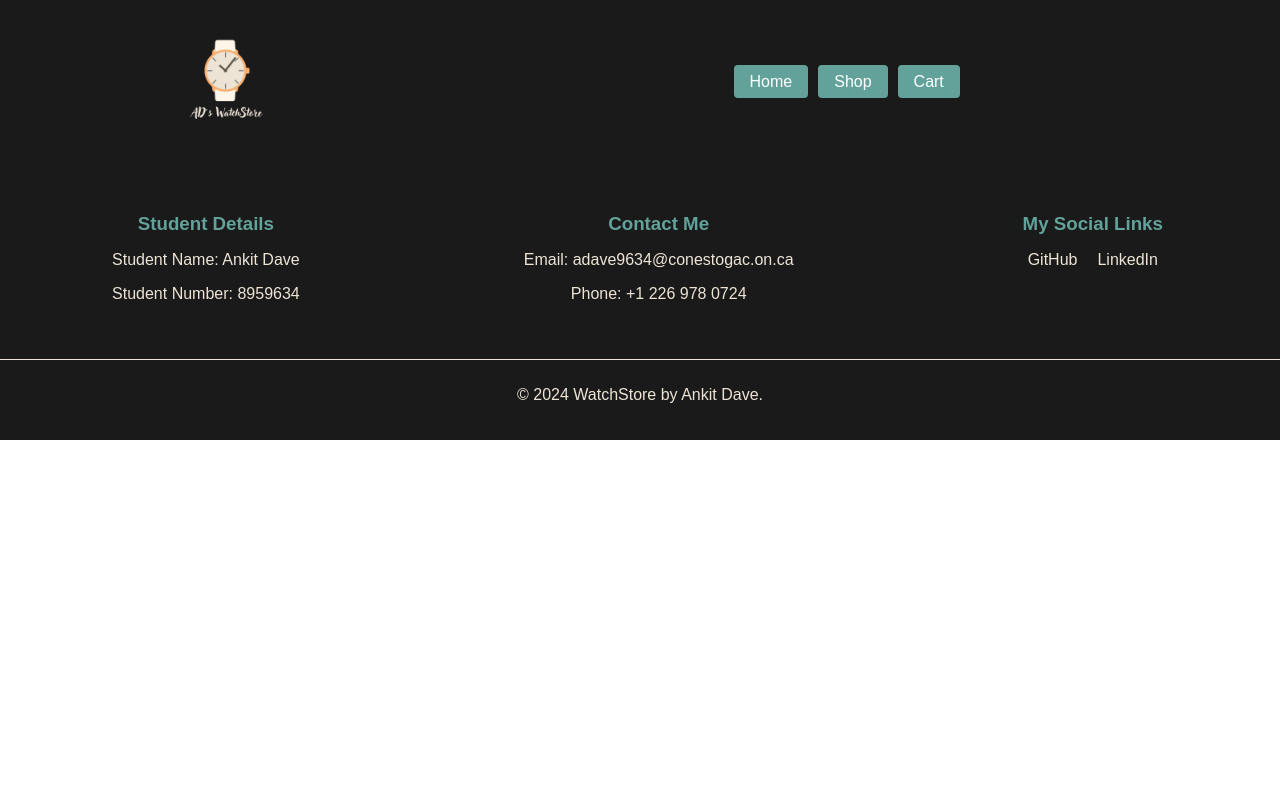
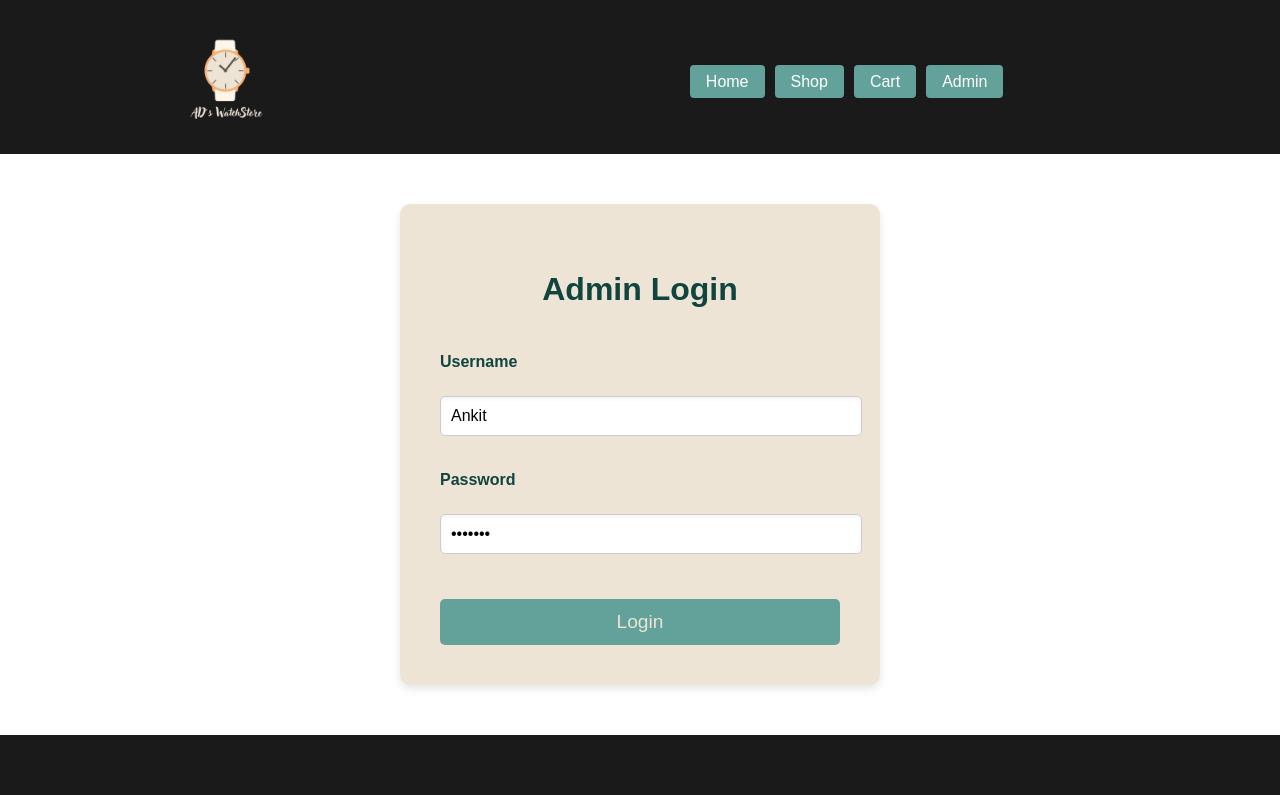
Before and after one commit to ankitdave677/ecommerce-project, a React (Create React App) app in the folder frontend/: page /admin-login in a window 1280 px wide. Shown: the top 795 px of the page. Built offline with nearby package versions, Linux system fonts and the light colour scheme.

Commit message:
Admin Dashboard error fixed

```diff
--- a/frontend/src/App.js
+++ b/frontend/src/App.js
@@ -6,6 +6,8 @@ import ProductDetail from './components/ProductDetail';
 import Cart from './components/Cart';
 import CheckoutPage from './components/CheckoutPage';
 import ThankYouPage from './components/ThankYouPage';
+import AdminLogin from './components/AdminLogin';
+import AdminDashboard from './components/AdminDashboard';
 import NavBar from './components/NavBar';
 import Footer from './components/Footer';
 import { CartProvider } from './context/CartContext';
@@ -25,6 +27,8 @@ function App() {
                     <Route path="/cart" element={<Cart />} />
                     <Route path="/checkout" element={<CheckoutPage />} />
                     <Route path="/thank-you" element={<ThankYouPage />} />
+                    <Route path="/admin-login" element={<AdminLogin />} />
+                    <Route path="/admin-dashboard" element={<AdminDashboard />} />
                 </Routes>
                 <Footer />
             </Router>
--- a/frontend/src/components/AdminDashboard.css
+++ b/frontend/src/components/AdminDashboard.css
@@ -1,86 +1,125 @@
 .admin-dashboard {
-    padding: 20px;
-    max-width: 1000px;
-    margin: 0 auto;
+    padding: 30px;
+    max-width: 1100px;
+    margin: 20px auto;
     background-color: #ede4d6;
+    border-radius: 10px;
+    box-shadow: 0 4px 8px rgba(0, 0, 0, 0.1);
 }
 
 .admin-dashboard h2 {
     text-align: center;
-    margin-bottom: 20px;
+    margin-bottom: 30px;
     color: #10443e;
+    font-size: 2.5em;
+    font-weight: bold;
 }
 
 .admin-section {
-    margin-bottom: 40px;
+    margin-bottom: 50px;
 }
 
 .admin-section h3 {
     color: #10443e;
     margin-bottom: 20px;
+    font-size: 1.8em;
+    border-bottom: 2px solid #32745c;
+    padding-bottom: 10px;
 }
 
 form {
     display: flex;
     flex-direction: column;
-    gap: 10px;
-    margin-bottom: 20px;
+    gap: 15px;
+    margin-bottom: 30px;
+}
+
+form textarea {
+    padding: 10px;
+    border: 1px solid #ccc;
+    border-radius: 5px;
+    resize: vertical;
+    min-height: 100px;
 }
 
 form label {
     color: #10443e;
+    font-weight: bold;
+    font-size: 1.1em;
 }
 
 form input, form select {
-    padding: 10px;
+    padding: 12px;
     border: 1px solid #ccc;
     border-radius: 5px;
+    font-size: 1.1em;
+    box-shadow: inset 0 2px 4px rgba(0, 0, 0, 0.05);
+}
+
+form input:focus, form select:focus {
+    outline: none;
+    border-color: #62a29a;
+    box-shadow: 0 0 5px rgba(98, 162, 154, 0.5);
 }
 
 form button {
     background-color: #62a29a;
     color: #ede4d6;
     border: none;
-    padding: 10px;
+    padding: 12px;
     cursor: pointer;
     border-radius: 5px;
-    transition: background-color 0.3s;
+    font-size: 1.2em;
+    transition: background-color 0.3s, transform 0.2s;
 }
 
 form button:hover {
     background-color: #10443e;
+    transform: translateY(-2px);
 }
 
 .product-list, .category-list {
     display: flex;
     flex-wrap: wrap;
-    gap: 10px;
+    gap: 15px;
+    justify-content: flex-start;
 }
 
 .product-item, .category-item {
     background-color: #62a29a;
-    padding: 10px;
+    padding: 15px;
     border: 1px solid #32745c;
-    border-radius: 5px;
+    border-radius: 8px;
     color: #10443e;
-    width: 200px;
+    width: 220px;
+    box-shadow: 0 2px 5px rgba(0, 0, 0, 0.1);
+    transition: transform 0.2s, box-shadow 0.2s;
+}
+
+.product-item:hover, .category-item:hover {
+    transform: translateY(-3px);
+    box-shadow: 0 4px 10px rgba(0, 0, 0, 0.15);
 }
 
 .product-item h4, .category-item h4 {
     margin: 0 0 10px 0;
+    font-size: 1.2em;
+    font-weight: bold;
 }
 
 .product-item button, .category-item button {
     background-color: #10443e;
     color: #ede4d6;
     border: none;
-    padding: 5px;
+    padding: 8px;
     cursor: pointer;
     border-radius: 5px;
     width: 100%;
-    transition: background-color 0.3s;
+    font-size: 1.1em;
+    transition: background-color 0.3s, transform 0.2s;
 }
 
 .product-item button:hover, .category-item button:hover {
     background-color: #32745c;
+    transform: translateY(-2px);
 }
--- a/frontend/src/components/AdminLogin.css
+++ b/frontend/src/components/AdminLogin.css
@@ -1,45 +1,62 @@
 .admin-login-form {
+    background-color: #ede4d6;
+    padding: 40px;
+    border-radius: 10px;
+    box-shadow: 0 4px 8px rgba(0, 0, 0, 0.1);
     max-width: 400px;
-    margin: 0 auto;
-    padding: 20px;
-    border: 1px solid #ddd;
-    border-radius: 5px;
-    background-color: #ede4d6;
+    margin: 50px auto;
 }
 
 .admin-login-form h2 {
     text-align: center;
-    margin-bottom: 20px;
+    margin-bottom: 30px;
     color: #10443e;
+    font-size: 2em;
+    font-weight: bold;
 }
 
 .admin-login-form label {
     display: block;
-    margin-bottom: 5px;
+    margin-bottom: 10px;
     color: #10443e;
+    font-weight: bold;
+    font-size: 1em;
 }
 
 .admin-login-form input {
     width: 100%;
     padding: 10px;
-    margin-bottom: 15px;
+    margin-bottom: 20px;
     border-radius: 5px;
     border: 1px solid #ccc;
+    font-size: 1em;
+}
+
+.admin-login-form input:focus {
+    outline: none;
+    border-color: #62a29a;
+    box-shadow: 0 0 5px rgba(98, 162, 154, 0.5);
 }
 
 .admin-login-form button {
     background-color: #62a29a;
     color: #ede4d6;
     border: none;
-    padding: 10px 20px;
+    padding: 12px 20px;
     cursor: pointer;
     border-radius: 5px;
-    font-size: 1em;
-    display: block;
+    font-size: 1.2em;
     width: 100%;
-    margin-top: 10px;
+    transition: background-color 0.3s;
 }
 
 .admin-login-form button:hover {
     background-color: #10443e;
 }
+
+.admin-login-form .error {
+    color: #e04747;
+    text-align: center;
+    margin-bottom: 20px;
+    font-weight: bold;
+}
--- a/frontend/src/components/AdminLogin.js
+++ b/frontend/src/components/AdminLogin.js
@@ -3,26 +3,39 @@ import { useNavigate } from 'react-router-dom';
 import './AdminLogin.css';
 
 function AdminLogin() {
-    const [username, setUsername] = useState('');
-    const [password, setPassword] = useState('');
+    const [username, setUsername] = useState('Ankit');
+    const [password, setPassword] = useState('8959634');
+    const [error, setError] = useState('');
     const navigate = useNavigate();
 
     const handleSubmit = (e) => {
         e.preventDefault();
-        if (username === 'admin' && password === 'password') {
+        if (username === 'Ankit' && password === '8959634') {
+            localStorage.setItem('isAdmin', 'true');
             navigate('/admin-dashboard');
         } else {
-            alert('Invalid credentials');
+            setError('Invalid credentials');
         }
     };
 
     return (
         <form className="admin-login-form" onSubmit={handleSubmit}>
             <h2>Admin Login</h2>
+            {error && <div className="error">{error}</div>}
             <label>Username</label>
-            <input type="text" value={username} onChange={(e) => setUsername(e.target.value)} required />
+            <input
+                type="text"
+                value={username}
+                onChange={(e) => setUsername(e.target.value)}
+                required
+            />
             <label>Password</label>
-            <input type="password" value={password} onChange={(e) => setPassword(e.target.value)} required />
+            <input
+                type="password"
+                value={password}
+                onChange={(e) => setPassword(e.target.value)}
+                required
+            />
             <button type="submit">Login</button>
         </form>
     );
--- a/frontend/src/components/NavBar.js
+++ b/frontend/src/components/NavBar.js
@@ -6,13 +6,14 @@ import logo from '../assets/logo.png';
 function NavBar() {
     return (
         <nav className="navbar">
-             <Link to="/" className="navbar-logo">
+            <Link to="/" className="navbar-logo">
                 <img src={logo} alt="AD's WatchStore Logo" className="logo" />
             </Link>
             <ul className="navbar-links">
                 <li><Link to="/">Home</Link></li>
                 <li><Link to="/products">Shop</Link></li>
                 <li><Link to="/cart">Cart</Link></li>
+                <li><Link to="/admin-login">Admin</Link></li> {/* Add this line */}
             </ul>
         </nav>
     );
```
Also changed, not shown: frontend/src/components/AdminDashboard.js (+48 -9 lines), frontend/src/components/ProductList.js (+6 -1 lines), 7 other files (tests, documents, lock files or other folders).
